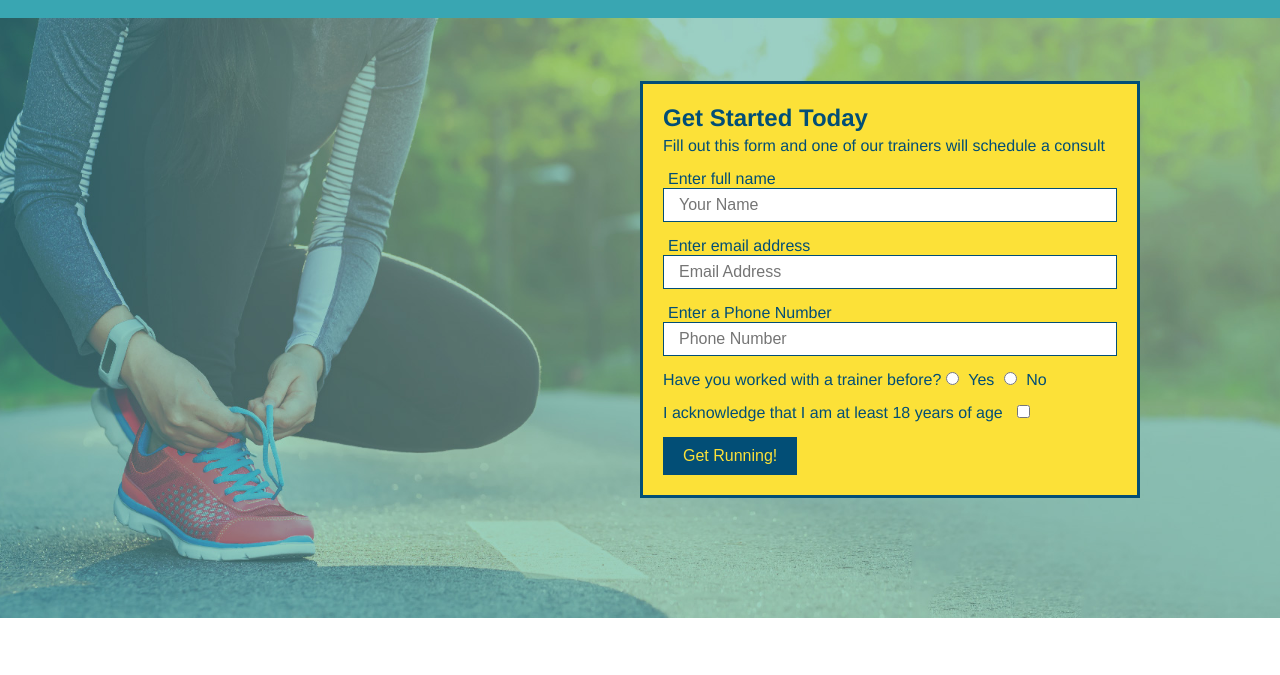
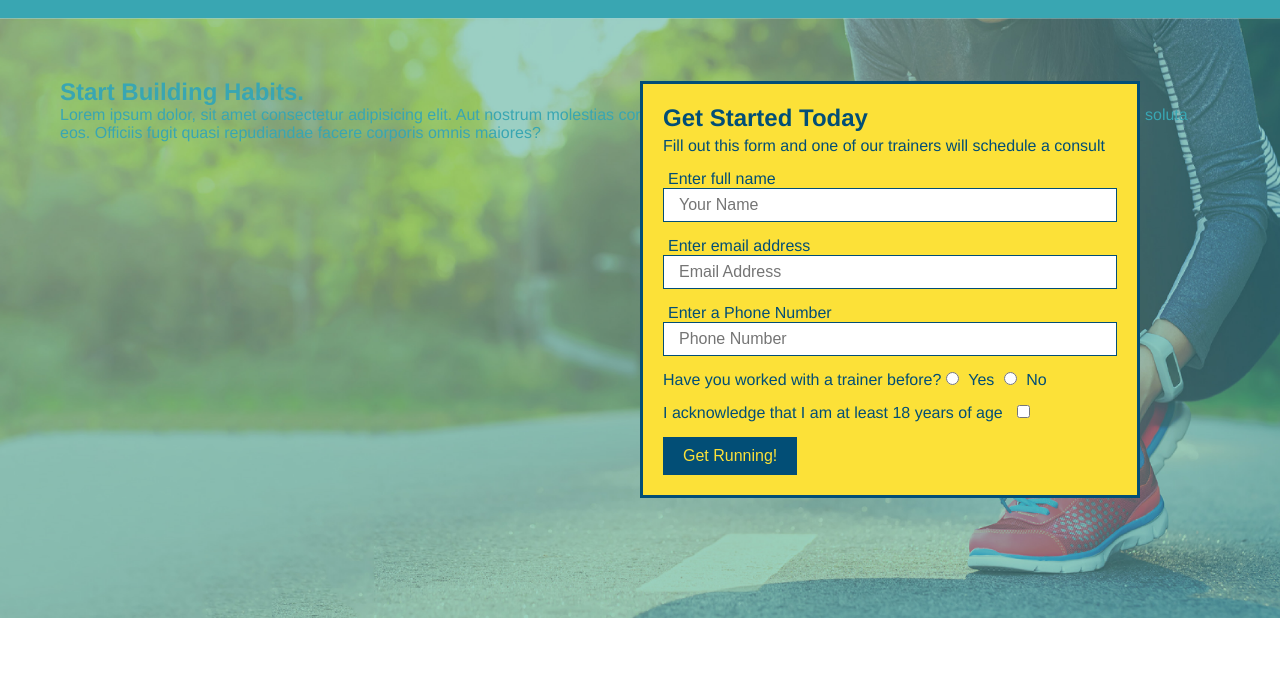
Before and after one commit to daxburatto/Run-Buddy, a plain HTML site: page index.html in a window 1280 px wide. Shown: the part 64-739 px from the top of the page. Drawn offline with Linux system fonts and the light colour scheme.

Commit message:
add content to hero, replace image

```diff
--- a/assets/css/stylesheet.css
+++ b/assets/css/stylesheet.css
@@ -87,7 +87,7 @@ section {
 }
 
 .hero {
-    background-image: url("../images/hero-bg.jpg");
+    background-image: url("../images/flipped-hero-image.jpg");
     height: 600px;
     background-size: cover;
     background-position: center;
--- a/index.html
+++ b/index.html
@@ -35,6 +35,12 @@
 
     <!-- Hero/Jumbotron-->
     <section class="hero">
+        <div class="hero-cte">
+            <h2>Start Building Habits.</h2>
+            <p>
+                Lorem ipsum dolor, sit amet consectetur adipisicing elit. Aut nostrum molestias corrupti. Autem consequatur voluptas eaque incidunt quia, magni dolorem soluta eos. Officiis fugit quasi repudiandae facere corporis omnis maiores?
+            </p>
+        </div>
         <div class="hero-form">
             <h3>
                 Get Started Today
```
Also changed, not shown: assets/images/flipped-hero-image.jpg (added).
